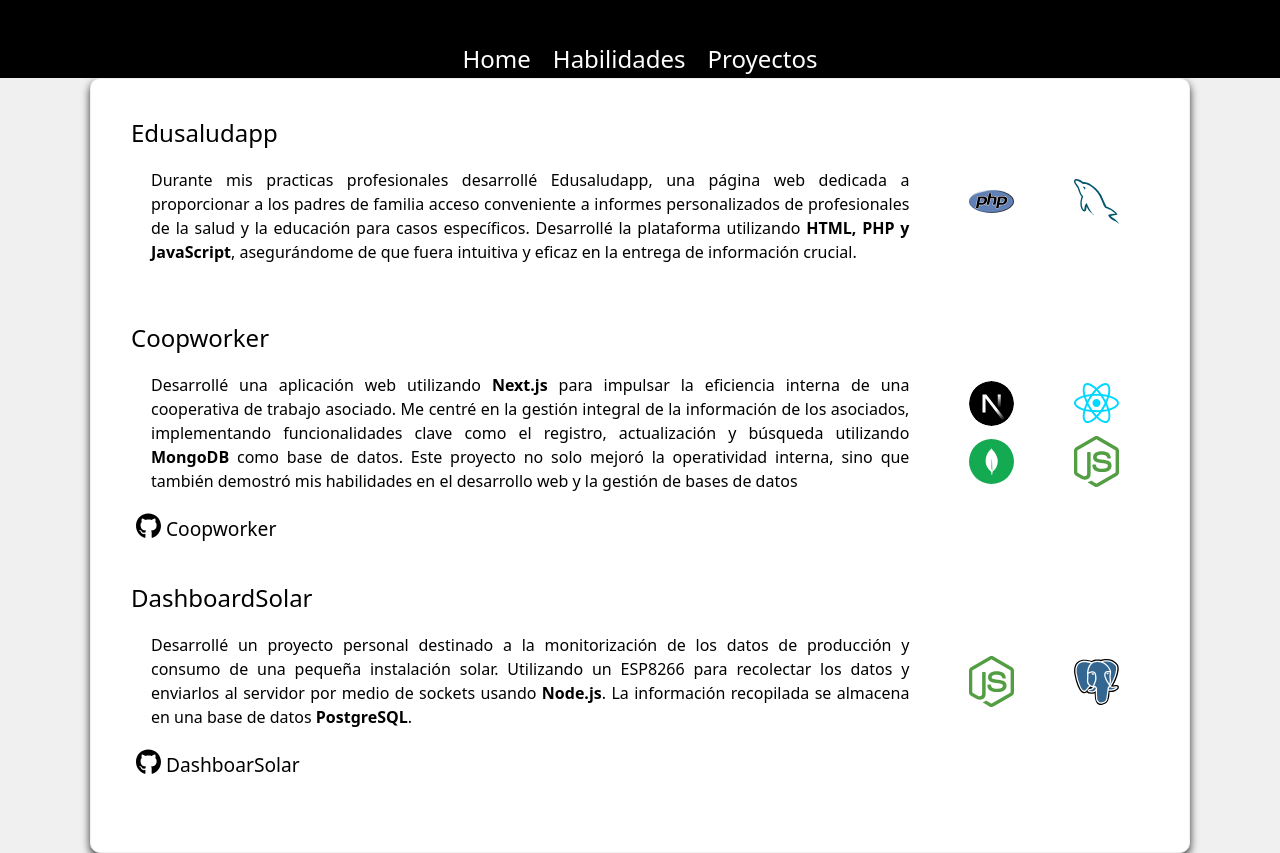
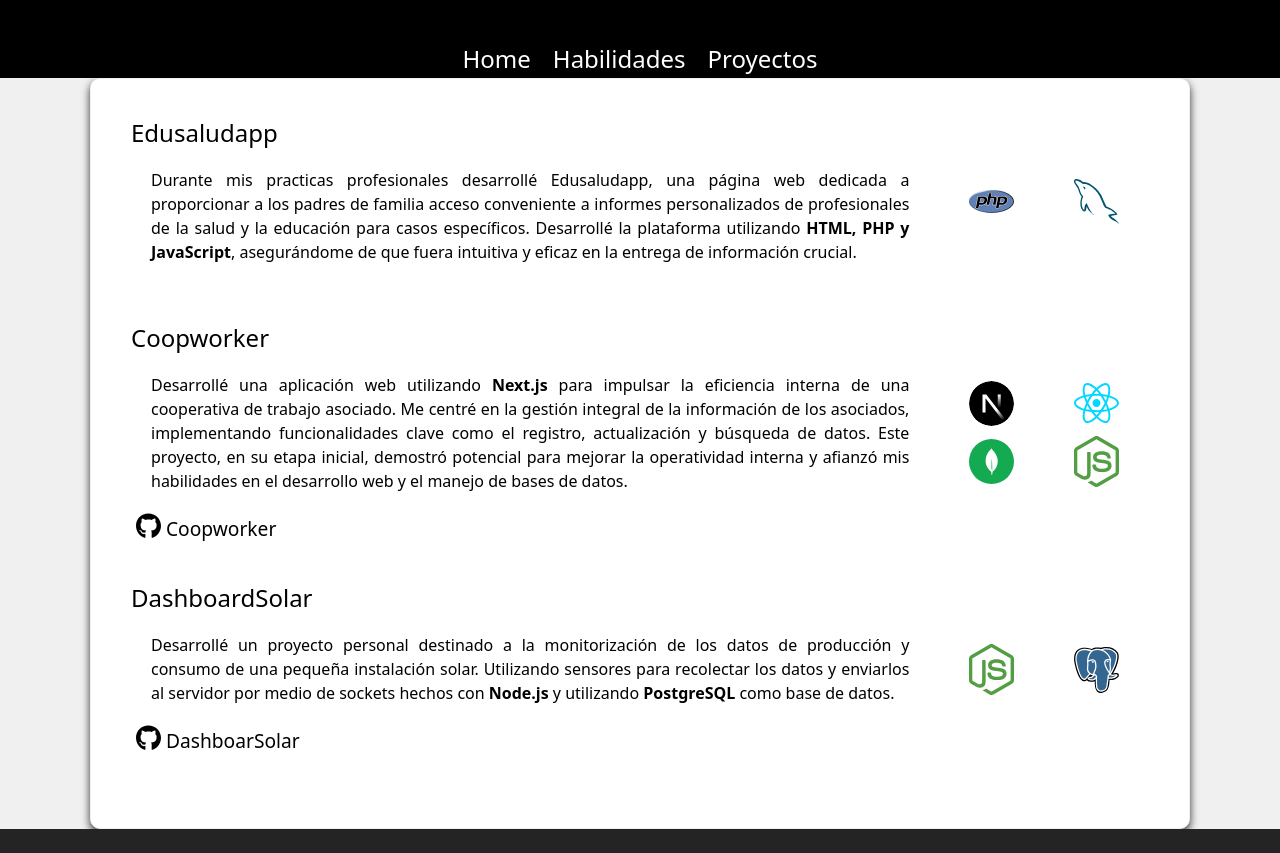
Before and after one commit to cristian07rl/Portafolio, a React (Vite) app: page / in a window 1280 px wide. Both pictures are taken after a click on the link "Proyectos". After the commit the page ends 829 px from the top, so only its background shows below. Built offline with nearby package versions, Linux system fonts and the light colour scheme.

Commit message:
update proyects

```diff
--- a/src/components/proyectos.jsx
+++ b/src/components/proyectos.jsx
@@ -17,8 +17,8 @@ export const Proyectos = () => {
         <div className='project-description'>
           <h4>Coopworker</h4>
           <p>Desarrollé una aplicación web utilizando <strong>Next.js</strong> para impulsar la eficiencia interna de una cooperativa de trabajo asociado.
-            Me centré en la gestión integral de la información de los asociados, implementando funcionalidades clave como el registro, actualización y búsqueda utilizando <strong>MongoDB</strong> como base de datos.
-            Este proyecto no solo mejoró la operatividad interna, sino que también demostró mis habilidades en el desarrollo web y la gestión de bases de datos
+            Me centré en la gestión integral de la información de los asociados, implementando funcionalidades clave como el registro, actualización y búsqueda de datos.
+            Este proyecto, en su etapa inicial, demostró potencial para mejorar la operatividad interna y afianzó mis habilidades en el desarrollo web y el manejo de bases de datos.
           </p>
           <a href='https://github.com/cristian07rl/coopworker' target='_blank' rel='noreferrer'><i className='fa-brands fa-github' /> Coopworker</a>
         </div>
@@ -33,7 +33,7 @@ export const Proyectos = () => {
         <div className='project-description'>
           <h4>DashboardSolar</h4>
           <p>Desarrollé un proyecto personal destinado a la monitorización de los datos de producción y consumo de una pequeña instalación solar.
-            Utilizando un ESP8266 para recolectar los datos y enviarlos al servidor por medio de sockets usando <strong>Node.js</strong>. La información recopilada se almacena en una base de datos <strong>PostgreSQL</strong>.
+            Utilizando sensores para recolectar los datos y enviarlos al servidor por medio de sockets hechos con <strong>Node.js</strong> y utilizando <strong>PostgreSQL</strong> como base de datos.
           </p>
           <a href='https://github.com/cristian07rl/DashboarSolar' target='_blank' rel='noreferrer'><i className='fa-brands fa-github' /> DashboarSolar</a>
         </div>
```
Also changed, not shown: 1 other file (tests, documents, lock files or other folders).
